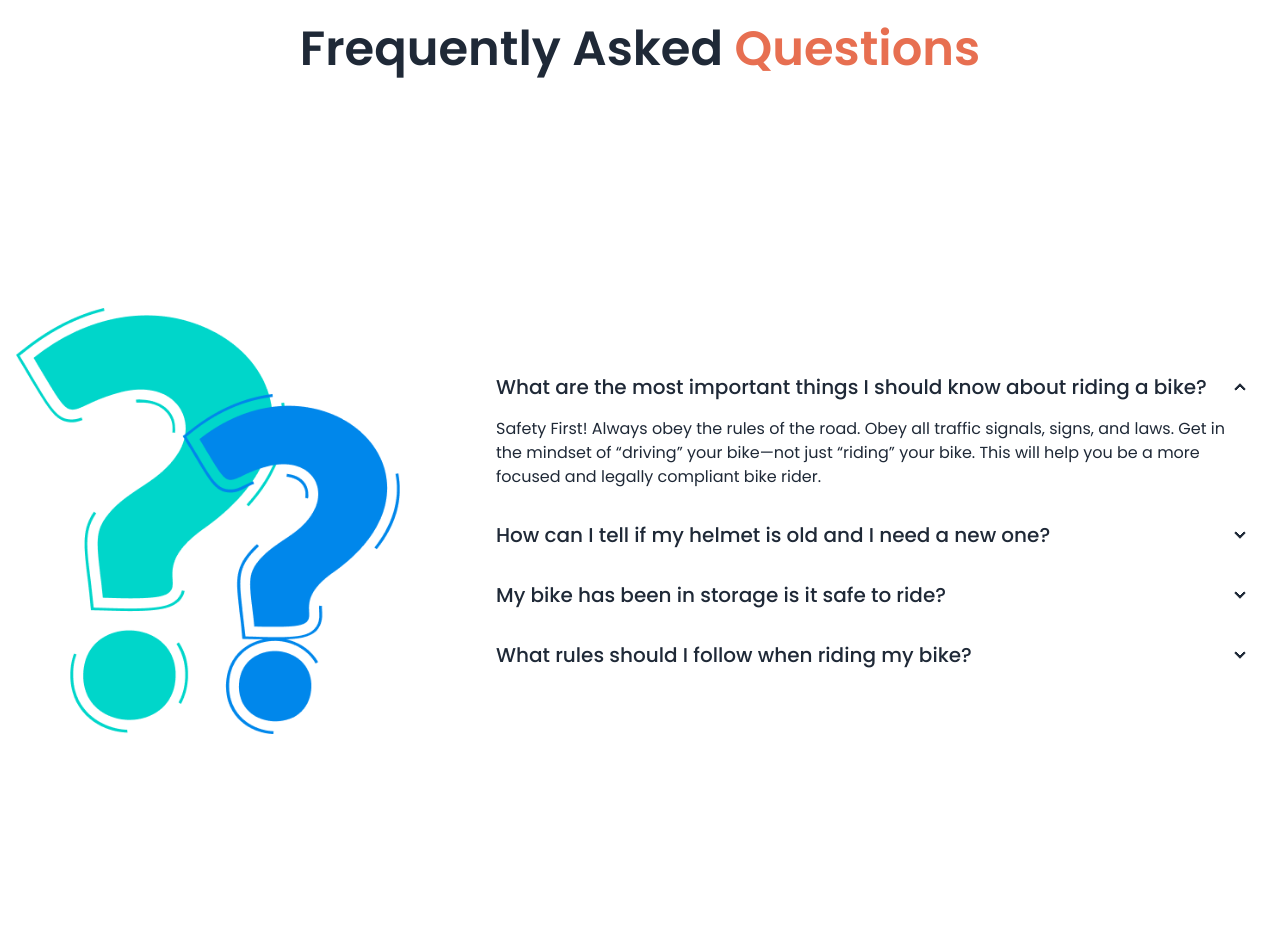
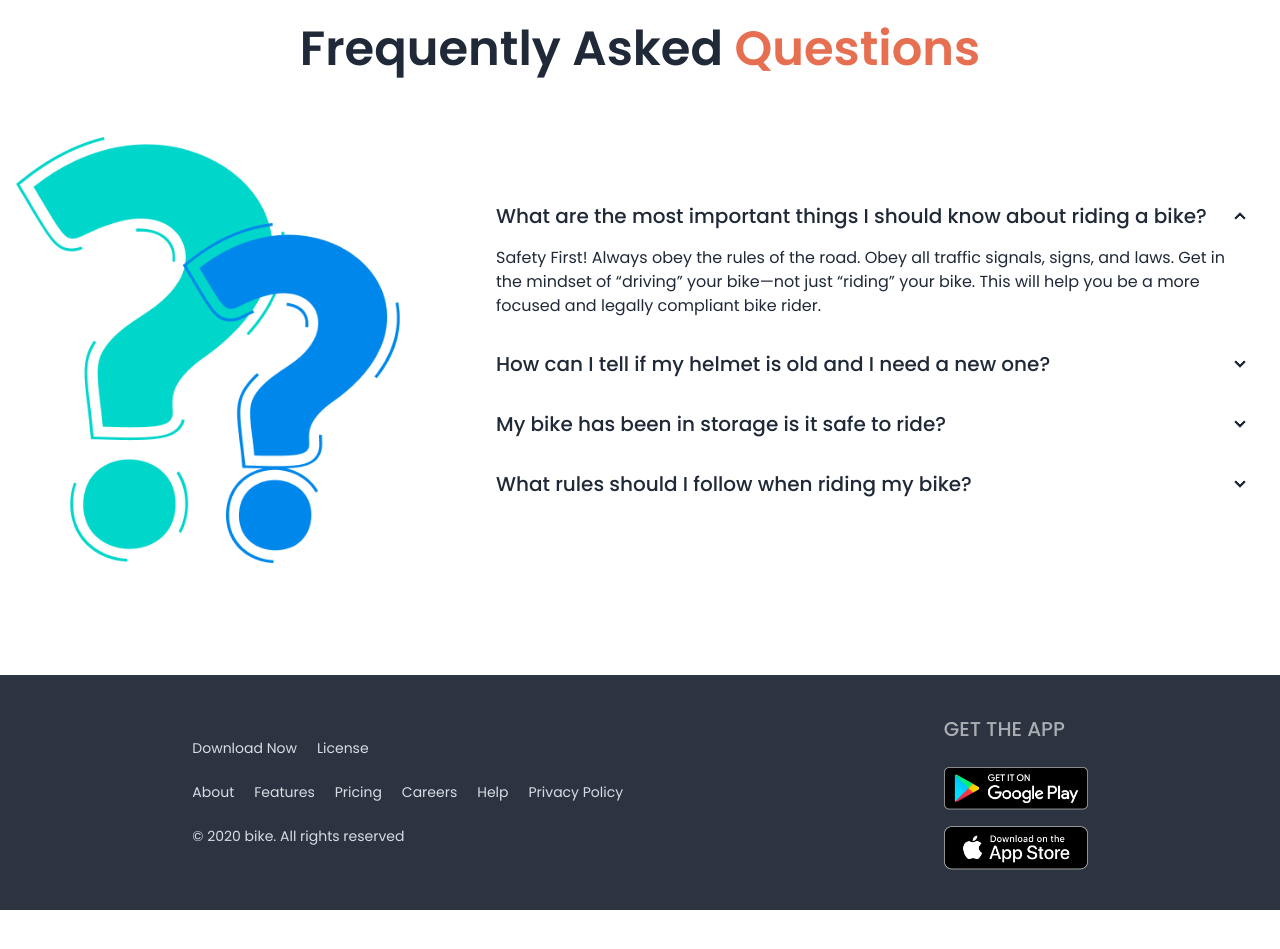
Before and after one commit to AbdurRahman-web-Dreamer/BIKER-ZONE, a plain HTML site: page index.html in a window 1280 px wide. Shown: the part 2640-3589 px from the top of the page. After the commit the page ends 3550 px from the top, so only its background shows below. Drawn offline with nearby package versions, Linux system fonts and the light colour scheme.

Commit message:
footer section finish

```diff
--- a/index.html
+++ b/index.html
@@ -372,11 +372,11 @@
               <section class="my-24">
                 <h2 class="text-5xl font-semibold text-center mb-12">Frequently Asked  <span class="text-bike-primary">Questions</span></h2>
 
-                <div class="hero min-h-screen ">
+                <div class="hero  ">
                   <div class="hero-content flex-col lg:flex-row gap-20">
                     <img
                       src="images/others/faq.png"
-                      class="max-w-sm rounded-lg" />
+                      class="w-1/2 lg:max-w-sm rounded-lg" />
                     <div>
                       <div class="collapse collapse-arrow ">
                         <input type="radio" name="my-accordion-2" checked="checked" />
@@ -413,5 +413,44 @@
                 </div>
               </section>
       </main>
+
+      <!-- footer section  -->
+
+        <footer class="footer bg-neutral text-neutral-content p-10 items-center justify-around">
+          <aside>
+
+            <nav class="space-y-6">
+              <div class="flex gap-5">
+                <a href="#">Download Now</a>
+              <a href="#">License</a>
+              </div>
+                <ul class="flex gap-5 flex-wrap">
+                    <li><a href="#">About</a></li>
+                    <li><a href="#">Features</a></li>
+                    <li><a href="#">Pricing</a></li>
+                    <li><a href="#">Careers</a></li>
+                    <li><a href="#">Help</a></li>
+                    <li><a href="#">Privacy Policy</a></li>
+                </ul>
+                <div>
+                  <p>© 2020 bike. All rights reserved</p>
+                </div>
+            </nav>
+
+          </aside>
+
+
+            <div class="grid grid-cols-1 gap-4">
+              <h6 class="footer-title text-xl font-medium text-white">Get the App</h6>
+              <a>
+                 <img class="w-36" src="images/others/android.png" alt="">
+              </a>
+              <a>
+                <img class="w-36" src="images/others/ios.png" alt="">
+              </a>
+            </div>
+
+        </footer>
+
 </body>
 </html>
```
